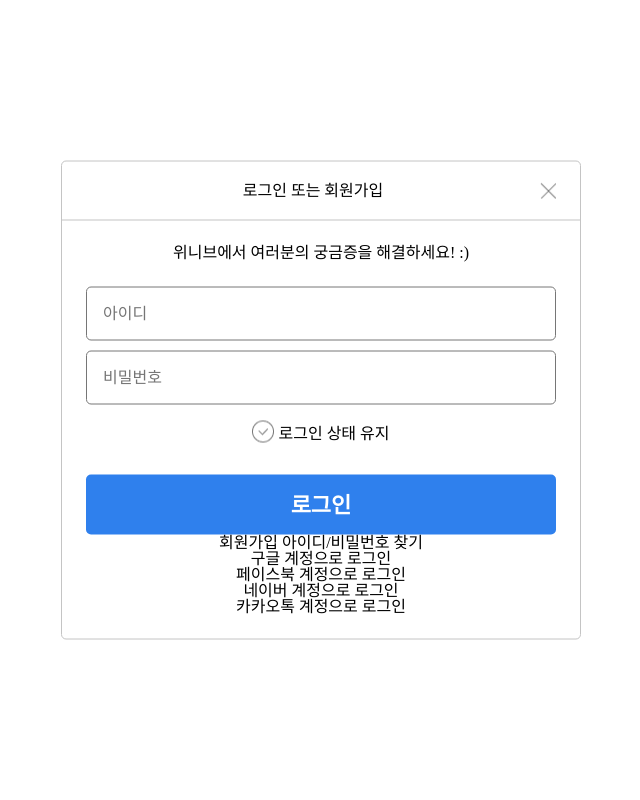
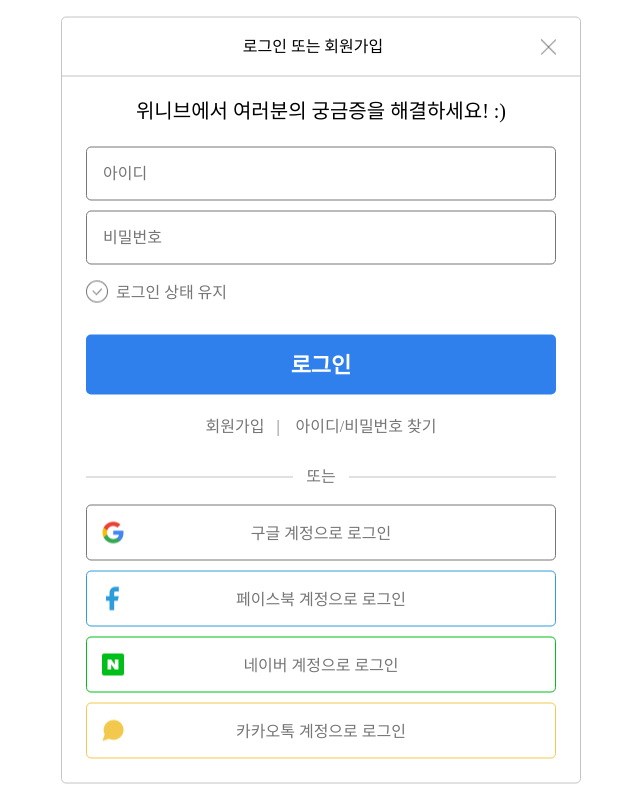
Before and after one commit to zldnlto/login-with-modal, a plain HTML site: page index.html in a window 1280 px wide. Shown: the whole page, without its empty margins (319-959 px from the left). Drawn offline with Linux system fonts and the light colour scheme.

Commit message:
📌 html/css 완성

```diff
--- a/index.html
+++ b/index.html
@@ -14,7 +14,7 @@
           <img src="./assets/weniv-logo.png" alt="위니브 로고" class="logo" />
         </h2>
         <p class="txt-login">위니브를 더 즐겁고 편리하게 이용하세요.</p>
-        <button class="btn-login">로그인</button>
+        <button class="item-box btn-login">로그인</button>
       </article>
       <section class="modal-login">
         <h2 class="ir">로그인 또는 회원가입</h2>
@@ -24,15 +24,19 @@
         </header>
         <section class="login-menu">
           <form id="login" action="submit">
-            <p>위니브에서 여러분의 궁금증을 해결하세요! :)</p>
+            <p class="loginform-txt">
+              위니브에서 여러분의 궁금증을 해결하세요! :)
+            </p>
             <input
               type="text"
               placeholder="아이디"
+              onfocus="this.placeholder = ''"
               class="input-box input-id"
             />
             <input
               type="text"
               placeholder="비밀번호"
+              onfocus="this.placeholder = ''"
               class="input-box input-pw"
             />
             <div class="login-keep__wrapper">
@@ -42,18 +46,29 @@
               >
             </div>
 
-            <button class="btn-login">로그인</button>
+            <button class="item-box btn-login">로그인</button>
           </form>
           <div class="user-menu">
             <a href="#" class="join">회원가입</a>
             <a href="#" class="find">아이디/비밀번호 찾기</a>
           </div>
+          <span class="hr">또는</span>
           <div class="sns-login">
             <ul class="sns-lists">
-              <li><a href="#" class="sns-list">구글 계정으로 로그인</a></li>
-              <li><a href="#" class="sns-list">페이스북 계정으로 로그인</a></li>
-              <li><a href="#" class="sns-list">네이버 계정으로 로그인</a></li>
-              <li><a href="#" class="sns-list">카카오톡 계정으로 로그인</a></li>
+              <li>
+                <a href="#" class="item-box google">구글 계정으로 로그인</a>
+              </li>
+              <li>
+                <a href="#" class="item-box facebook"
+                  >페이스북 계정으로 로그인</a
+                >
+              </li>
+              <li>
+                <a href="#" class="item-box naver">네이버 계정으로 로그인</a>
+              </li>
+              <li>
+                <a href="#" class="item-box kakao">카카오톡 계정으로 로그인</a>
+              </li>
             </ul>
           </div>
         </section>
--- a/style.css
+++ b/style.css
@@ -2,6 +2,7 @@
 
 button {
   all: unset;
+  cursor: pointer;
 }
 
 p,
@@ -19,6 +20,10 @@ li {
 a {
   text-decoration: none;
   color: inherit;
+}
+
+input:focus:-ms-input-placeholder {
+  color: transparent;
 }
 
 * {
@@ -83,16 +88,20 @@ a {
   margin-top: 1.875em;
 }
 
+/* common */
+.item-box {
+  display: block;
+  width: 100%;
+  padding: 20px 0 18px 0;
+  border-radius: 5px;
+}
+
 .btn-login {
-  width: 100%;
   margin-top: 2rem;
   background-color: #2f80ed;
-  border-radius: 5px;
   font-size: 22px;
   font-weight: bold;
   color: #fff;
-  padding: 20px 0 18px 0;
-  cursor: pointer;
   text-align: center;
 }
 
@@ -125,6 +134,12 @@ a {
 
 .login-menu {
   padding: 24px;
+  color: #767676;
+}
+
+.login-menu .loginform-txt {
+  font-size: 20px;
+  color: #000;
 }
 
 #login {
@@ -150,6 +165,7 @@ a {
 .login-keep__wrapper {
   margin-top: 16px;
   user-select: none;
+  text-align: left;
 }
 
 .login-keep-txt {
@@ -159,8 +175,8 @@ a {
 .login-keep-txt::before {
   display: inline-block;
   content: "";
-  vertical-align: -4px;
-  margin-right: 4px;
+  vertical-align: -5px;
+  margin-right: 8px;
   width: 22px;
   height: 22px;
   background: url("./assets/icon_check_empty.png");
@@ -169,3 +185,94 @@ a {
 #login-keep:checked + .login-keep-txt::before {
   background-image: url("./assets/icon_check.png");
 }
+
+.user-menu {
+  margin-top: 24px;
+}
+
+.user-menu .join::after {
+  content: "|";
+  margin: 0 12px;
+}
+
+.hr {
+  display: flex;
+  margin-top: 34px;
+  align-items: center;
+  word-break: keep-all;
+}
+
+.hr::before {
+  content: "";
+  width: 100%;
+  height: 1px;
+  background-color: #c4c4c4;
+  margin-right: 13px;
+}
+
+.hr::after {
+  content: "";
+  width: 100%;
+  height: 1px;
+  background-color: #c4c4c4;
+  margin-left: 13px;
+}
+
+.sns-login {
+  margin-top: 20px;
+}
+
+.sns-lists {
+  font-weight: 500;
+  color: inherit;
+}
+
+.sns-lists li + li {
+  margin-top: 10px;
+}
+
+.sns-lists .item-box {
+  position: relative;
+}
+
+.item-box.google {
+  border: 1px solid #767676;
+}
+.sns-lists .item-box::before {
+  content: "";
+  display: block;
+  position: absolute;
+  top: 50%;
+  left: 12px;
+  transform: translateY(-50%);
+  width: 28px;
+  height: 28px;
+
+  /* vertical-align: -8px; */
+}
+
+.item-box.google::before {
+  background: url("./assets/Google__G__Logo\ 1.png") no-repeat 50% 50% / contain;
+}
+
+.item-box.facebook {
+  border: 1px solid #2d9cdb;
+}
+.item-box.facebook::before {
+  background: url("./assets/facebook.png") no-repeat 50% 50% / contain;
+}
+
+.item-box.naver {
+  border: 1px solid #00bf18;
+}
+
+.item-box.naver::before {
+  background: url("./assets/naver-logo.png") no-repeat 50% 50% / contain;
+}
+
+.item-box.kakao {
+  border: 1px solid #f2c94c;
+}
+.item-box.kakao::before {
+  background: url("./assets/message-circle.png") no-repeat 50% 50% / contain;
+}
```
Also changed, not shown: 1 other file.
